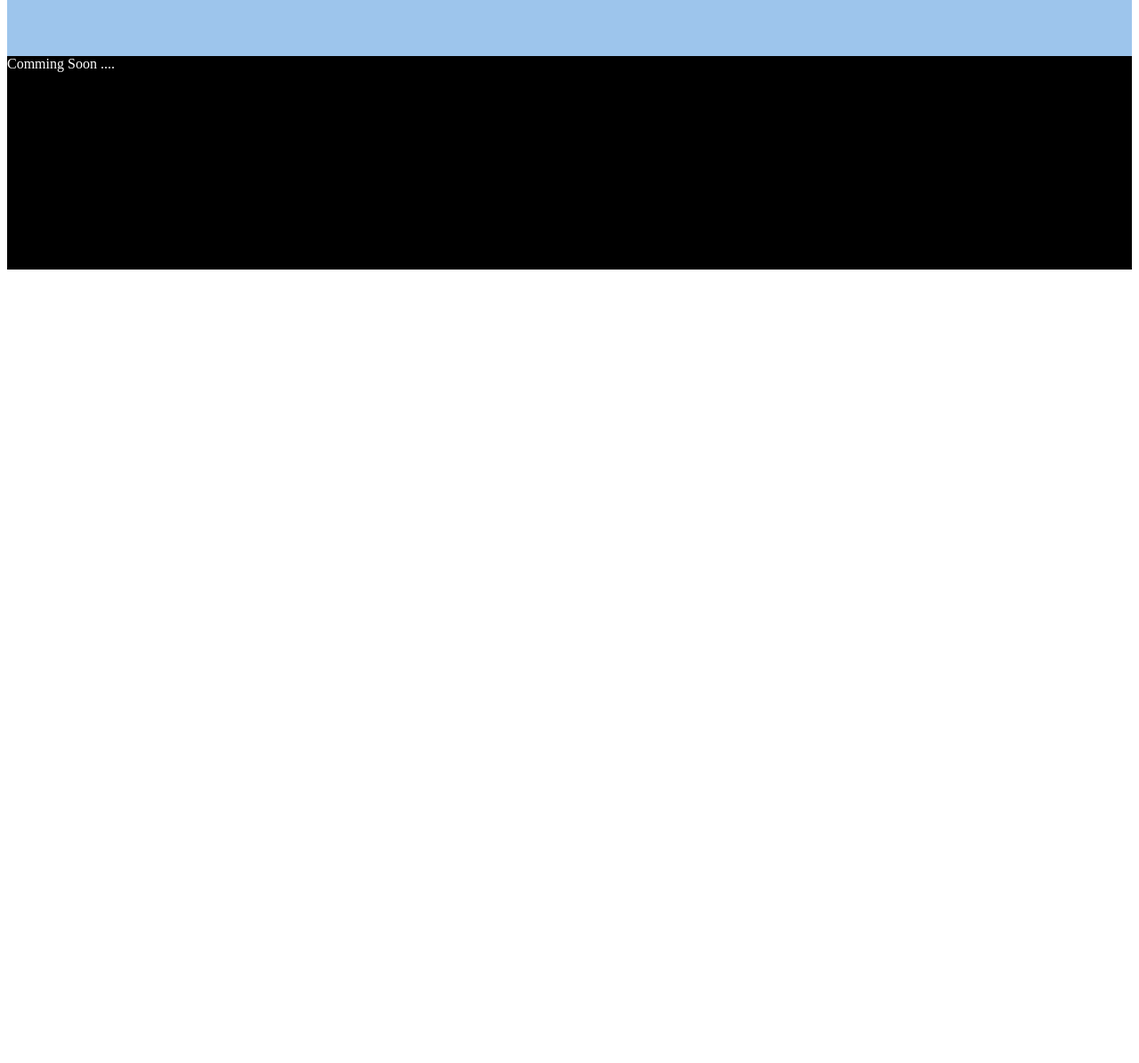
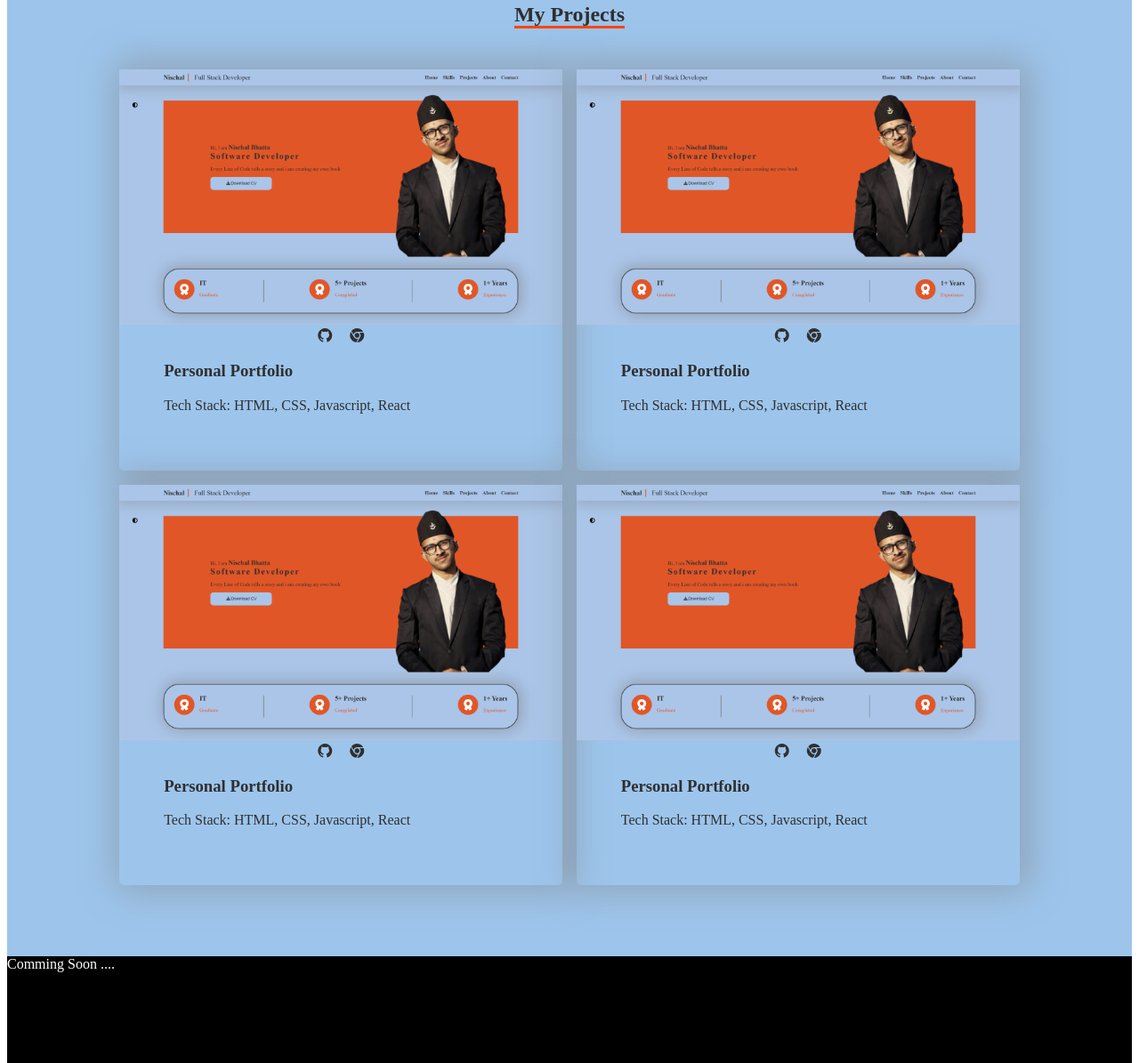
Before and after one commit to NischalBhatta/Portfolio, a plain HTML site: page index.html in a window 1280 px wide. Shown: the part 1015-2210 px from the top of the page at 89% size. Before the commit the page ends 1326 px from the top, so only its background shows below. Drawn offline with Linux system fonts and the light colour scheme.

Commit message:
Project Section Completed.

```diff
--- a/index.html
+++ b/index.html
@@ -128,6 +128,82 @@
         </div>
      </div>
     <!-- project section  -->
+     <section class="project container">
+        <h2 class="title">
+            <span>My Projects</span>
+        </h2>
+        <div class="grid project-container">
+            <div class="project-card">
+                <div class="top">
+                    <img src="./assets/project1.png" alt="" width="100%">
+                </div>
+                <div class="bottom container">
+                    <div class="links">
+                        <a href="">
+                            <i class="fa-brands fa-github"></i>
+                        </a>
+                        <a href="">
+                            <i class="fa-brands fa-chrome"></i>
+                        </a>
+                    </div>
+                    <h3>Personal Portfolio</h3>
+                    <p>Tech Stack: HTML, CSS, Javascript, React</p>
+                </div>
+            </div>
+            <div class="project-card">
+                <div class="top">
+                    <img src="./assets/project1.png" alt="" width="100%">
+                </div>
+                <div class="bottom container">
+                    <div class="links">
+                        <a href="">
+                            <i class="fa-brands fa-github"></i>
+                        </a>
+                        <a href="">
+                            <i class="fa-brands fa-chrome"></i>
+                        </a>
+                    </div>
+                    <h3>Personal Portfolio</h3>
+                    <p>Tech Stack: HTML, CSS, Javascript, React</p>
+                </div>
+            </div>
+            <div class="project-card">
+                <div class="top">
+                    <img src="./assets/project1.png" alt="" width="100%">
+                </div>
+                <div class="bottom container">
+                    <div class="links">
+                        <a href="">
+                            <i class="fa-brands fa-github"></i>
+                        </a>
+                        <a href="">
+                            <i class="fa-brands fa-chrome"></i>
+                        </a>
+                    </div>
+                    <h3>Personal Portfolio</h3>
+                    <p>Tech Stack: HTML, CSS, Javascript, React</p>
+                </div>
+            </div>
+            <div class="project-card">
+                <div class="top">
+                    <img src="./assets/project1.png" alt="" width="100%">
+                </div>
+                <div class="bottom container">
+                    <div class="links">
+                        <a href="">
+                            <i class="fa-brands fa-github"></i>
+                        </a>
+                        <a href="">
+                            <i class="fa-brands fa-chrome"></i>
+                        </a>
+                    </div>
+                    <h3>Personal Portfolio</h3>
+                    <p>Tech Stack: HTML, CSS, Javascript, React</p>
+                </div>
+            </div>
+
+        </div>
+     </section>
     <!-- About Me section  -->
     <!-- Contact  section  -->
     <!-- Footer Section  -->
--- a/style.css
+++ b/style.css
@@ -249,6 +249,25 @@ header{
 }
 
 /* <!-- project section  --> */
+.projects{
+    margin: 5rem;
+}
+
+.project .project-container{
+    grid-template-columns: repeat(2, 1fr);
+
+}
+
+.project .project-card{
+    box-shadow: var(--shadow);
+    border-radius: 5px;
+    padding-bottom: 3rem;
+}
+.project-card .links{
+    display: flex;
+    justify-content: center;
+    gap: 1rem;
+}
 /* <!-- About Me section  --> */
 /* <!-- Contact  section  --> */
 /* <!-- Footer  section  --> */
```
Also changed, not shown: assets/project1.png (added).
